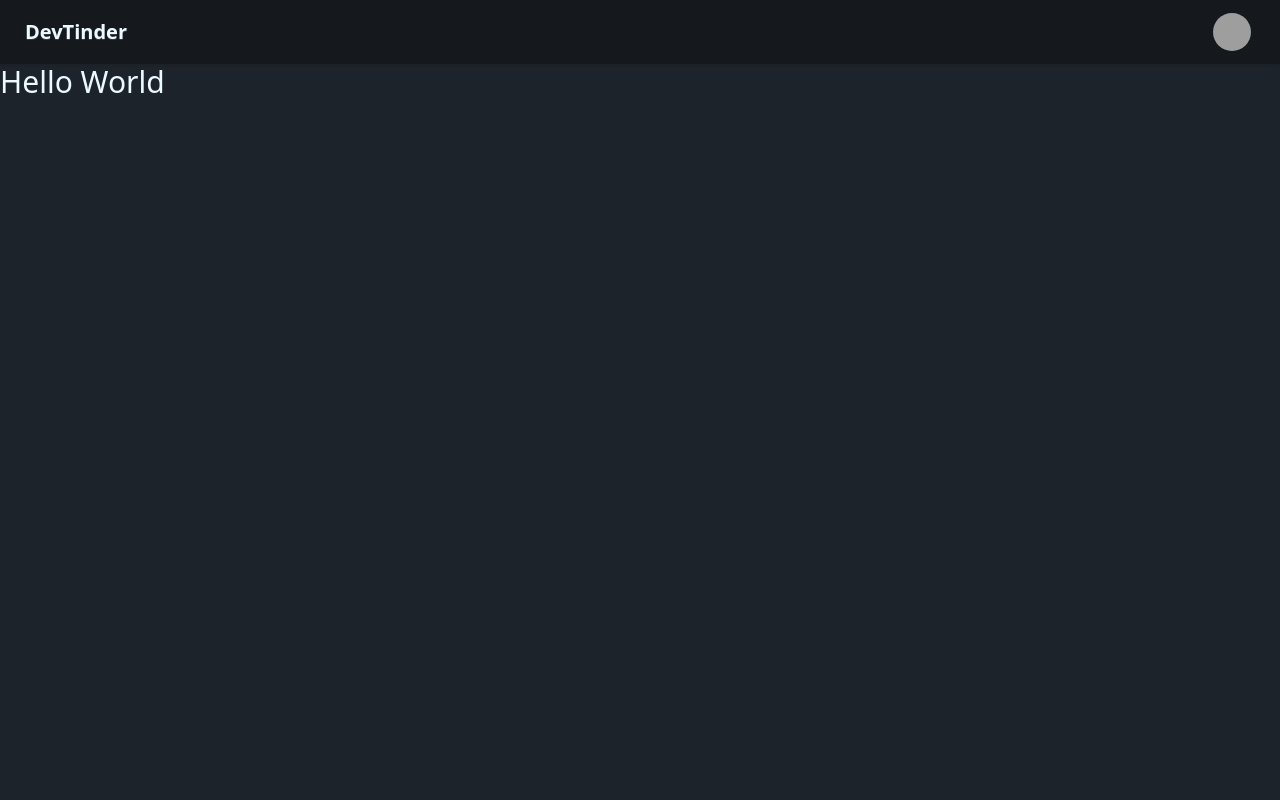
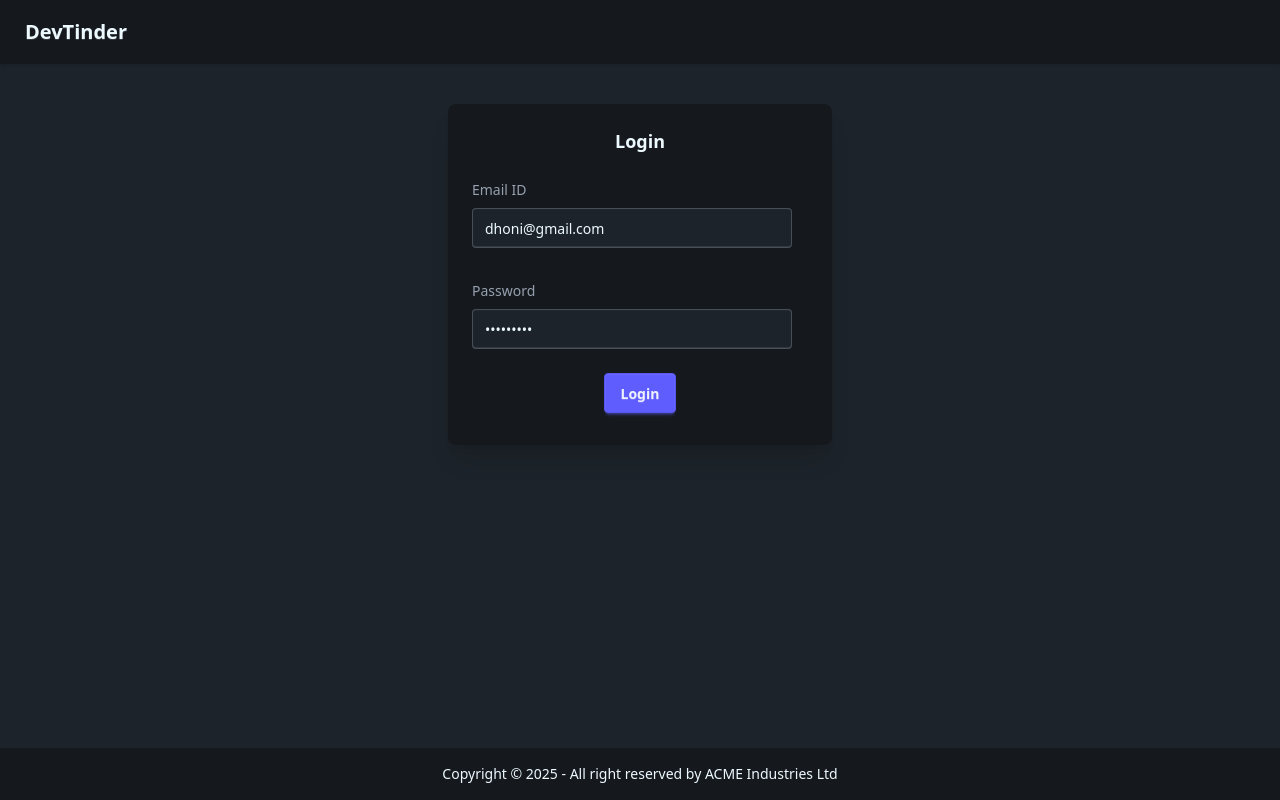
Before and after one commit to aakashvishu120/devTinderFrontend, a React (Vite) app: page /login in a window 1280 px wide. Built offline with nearby package versions, Linux system fonts and the light colour scheme; grey boxes are pictures that could not be loaded.

Commit message:
setup redux store

```diff
--- a/package.json
+++ b/package.json
@@ -4,15 +4,19 @@
   "version": "0.0.0",
   "type": "module",
   "scripts": {
-    "dev": "vite",
+    "dev": "vite --host",
     "build": "vite build",
     "lint": "eslint .",
     "preview": "vite preview"
   },
   "dependencies": {
+    "@reduxjs/toolkit": "^2.7.0",
     "@tailwindcss/vite": "^4.1.3",
+    "axios": "^1.8.4",
     "react": "^19.0.0",
     "react-dom": "^19.0.0",
+    "react-redux": "^9.2.0",
+    "react-router-dom": "^7.5.0",
     "tailwindcss": "^4.1.3"
   },
   "devDependencies": {
--- a/src/App.jsx
+++ b/src/App.jsx
@@ -1,37 +1,27 @@
+import Body from "./components/Body";
+import { BrowserRouter, Route, Routes } from "react-router-dom";
+import Login from "./components/Login";
+import Profile from "./components/Profile";
+import {Provider} from "react-redux";
+import appStore from "./utils/appStore";
+import Feed from "./components/Feed";
+
 function App() {
 
   return (
     <>
-    <div className="navbar bg-base-300 shadow-sm">
-  <div className="flex-1">
-    <a className="btn btn-ghost text-xl">DevTinder</a>
-  </div>
-  <div className="flex gap-2">
+    <Provider store={appStore}>
+      <BrowserRouter basename="/">
+      <Routes>
+        <Route path="/" element={<Body />}>
+          <Route path="/" element={<Feed />}/>
+          <Route path="/login" element={<Login />}/>
+          <Route path="/profile" element={<Profile />}/>
+        </Route>
 
-    <div className="dropdown dropdown-end mx-5">
-      <div tabIndex={0} role="button" className="btn btn-ghost btn-circle avatar">
-        <div className="w-10 rounded-full">
-          <img
-            alt="Tailwind CSS Navbar component"
-            src="https://img.daisyui.com/images/stock/photo-1534528741775-53994a69daeb.webp" />
-        </div>
-      </div>
-      <ul
-        tabIndex={0}
-        className="menu menu-sm dropdown-content bg-base-100 rounded-box z-1 mt-3 w-52 p-2 shadow">
-        <li>
-          <a className="justify-between">
-            Profile
-            <span className="badge">New</span>
-          </a>
-        </li>
-        <li><a>Settings</a></li>
-        <li><a>Logout</a></li>
-      </ul>
-    </div>
-  </div>
-</div>
-      <h1 className="text-3xl">Hello World</h1>
+      </Routes>
+      </BrowserRouter>
+    </Provider>
     </>
   )
 }
--- /dev/null
+++ b/src/components/Body.jsx
@@ -0,0 +1,18 @@
+import React from 'react'
+import NavBar from './NavBar'
+import { Outlet } from 'react-router-dom'
+import Footer from './Footer'
+
+const Body = () => {
+  return (
+    <>
+    <NavBar/>
+
+    {/* in Outlet any childeren route will be render over here */}
+    <Outlet/>
+    <Footer/>
+    </>
+  )
+}
+
+export default Body
--- /dev/null
+++ b/src/components/Feed.jsx
@@ -0,0 +1,9 @@
+import React from 'react'
+
+const Feed = () => {
+  return (
+    <div>Feed</div>
+  )
+}
+
+export default Feed
--- /dev/null
+++ b/src/components/Footer.jsx
@@ -0,0 +1,13 @@
+import React from 'react'
+
+const Footer = () => {
+  return (
+    <footer className="footer sm:footer-horizontal footer-center bg-base-300 text-base-content p-4 fixed bottom-0">
+    <aside>
+      <p>Copyright © {new Date().getFullYear()} - All right reserved by ACME Industries Ltd</p>
+    </aside>
+  </footer>
+  )
+}
+
+export default Footer
--- /dev/null
+++ b/src/components/Login.jsx
@@ -0,0 +1,59 @@
+import React, { useState } from 'react'
+import axios from "axios";
+import { useDispatch } from 'react-redux';
+import { addUser } from '../utils/userSlice';
+import { useNavigate } from 'react-router-dom';
+import { BASE_URL } from '../utils/constants';
+
+const Login = () => {
+
+    const [emailId, setEmailId] = useState("dhoni@gmail.com");
+    const [password, setPassword] = useState("Dhoni@123");
+    const dispatch = useDispatch();
+    const navigate = useNavigate();
+
+    const handleLogin = async () => {
+        try{
+            const res = await axios.post(BASE_URL+ "/login", {emailId, password}, {withCredentials : true});
+            dispatch(addUser(res.data));
+            navigate("/");
+        }
+        catch(err){
+            console.error(err);
+        }
+    }
+
+
+    return (
+        <div className='flex justify-center my-10'>
+            <div className="card bg-base-300 w-96 shadow-xl">
+                <div className="card-body">
+                    <h2 className="card-title justify-center">Login</h2>
+                    <div className='my-2 '>
+                      <label className='form-control w-full max-w-xs'>
+                        <div className='label py-2'>
+                            <span className='label-text'>Email ID</span>
+                        </div>
+                        <input type="text" value={emailId} onChange={(e)=>setEmailId(e.target.value)} className='input input-bordered w-full max-w-xs' />
+                      </label>
+                      </div>
+
+                      <div className='my-2'>
+                      <label htmlFor="" className='form-control w-full max-w-xs'>
+                        <div className='label py-2'>
+                            <span className='label-text'>Password</span>
+                        </div>
+                        <input type="password" value={password} onChange={(e)=>setPassword(e.target.value)} className='input input-bordered w-full max-w-xs' />
+                      </label>
+                      </div>
+
+                    <div className="card-actions justify-center m-2">
+                        <button className="btn btn-primary" onClick={handleLogin}>Login</button>
+                    </div>
+                </div>
+            </div>
+        </div>
+    )
+}
+
+export default Login
--- /dev/null
+++ b/src/components/NavBar.jsx
@@ -0,0 +1,42 @@
+import React from 'react'
+import { useSelector } from 'react-redux'
+
+const NavBar = () => {
+    const user = useSelector(store=>store.user);
+    console.log("navbar", user);
+    return (
+        <div className="navbar bg-base-300 shadow-sm">
+            <div className="flex-1">
+                <a className="btn btn-ghost text-xl">DevTinder</a>
+            </div>
+            <div className="flex gap-2">
+
+                {user && <div className="dropdown dropdown-end mx-5">
+                    <span className='px-2'>Welcome, {user.firstName}</span>
+                    <div tabIndex={0} role="button" className="btn btn-ghost btn-circle avatar">
+                        <div className="w-10 rounded-full">
+                            <img
+                                alt="User Photo"
+                                src={user.photoUrl} />
+                        </div>
+                    </div>
+                    <ul
+                        tabIndex={0}
+                        className="menu menu-sm dropdown-content bg-base-100 rounded-box z-1 mt-3 w-52 p-2 shadow">
+                        <li>
+                            <a className="justify-between">
+                                Profile
+                                <span className="badge">New</span>
+                            </a>
+                        </li>
+                        <li><a>Settings</a></li>
+                        <li><a>Logout</a></li>
+                    </ul>
+                </div>}
+
+            </div>
+        </div>
+    )
+}
+
+export default NavBar
--- /dev/null
+++ b/src/components/Profile.jsx
@@ -0,0 +1,9 @@
+import React from 'react'
+
+const Profile = () => {
+  return (
+    <div>Profile</div>
+  )
+}
+
+export default Profile
--- /dev/null
+++ b/src/utils/appStore.js
@@ -0,0 +1,11 @@
+import {configureStore} from "@reduxjs/toolkit"
+import  userSlice from "./userSlice";
+
+const appStore = configureStore({
+    reducer : {
+        user: userSlice
+    }
+});
+
+export default appStore;
+//need provider at the root of the app so that entire app uses redux
--- /dev/null
+++ b/src/utils/constants.js
@@ -0,0 +1 @@
+export const BASE_URL = "http://127.0.0.1:7777";
--- /dev/null
+++ b/src/utils/userSlice.js
@@ -0,0 +1,16 @@
+import { createSlice } from "@reduxjs/toolkit";
+
+const userSlice = createSlice({
+    name : "user",
+    initialState : null,
+    reducers : {
+        addUser : (state, action) => {
+            return action.payload;
+        },
+        removeUser : (state, action) => {
+            return null;
+        },
+    }
+});
+export const {addUser, removeUser} = userSlice.actions;
+export default userSlice.reducer;
```
Also changed, not shown: 2 other files (tests, documents, lock files or other folders).
